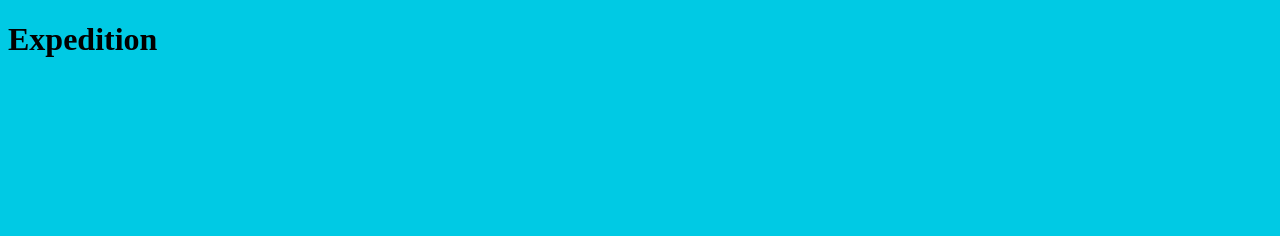
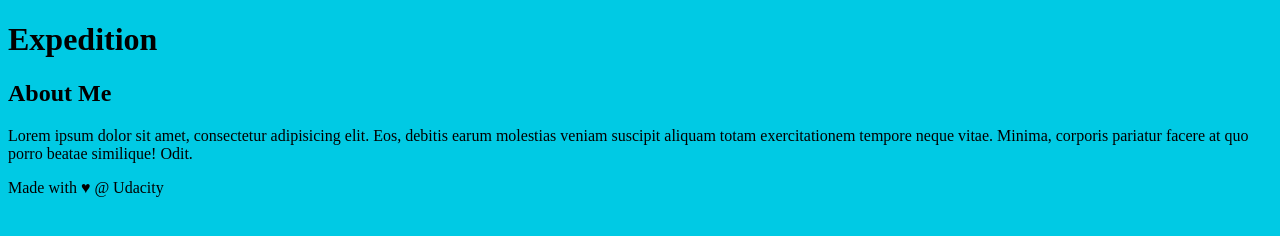
Before and after one commit to hemant1171/example-repo, a plain HTML site: page index.html in a window 1280 px wide. Drawn offline with Linux system fonts and the light colour scheme.

Commit message:
added 'aside'

```diff
--- a/index.html
+++ b/index.html
@@ -8,9 +8,26 @@
     <link rel="stylesheet" href="css/app.css">
 </head>
 <body>
+
     <header>
-    <h1>Expedition</h1>
+        <h1>Expedition</h1>
     </header>
+
+    <div class="container">
+        <main>
+
+        </main>
+    </div>
+
+    <aside>
+    <h2>About Me</h2>
+
+    <p>Lorem ipsum dolor sit amet, consectetur adipisicing elit. Eos, debitis earum molestias veniam suscipit aliquam totam exercitationem tempore neque vitae. Minima, corporis pariatur facere at quo porro beatae similique! Odit.</p>
+</aside>
+
+    <footer>
+        Made with ♥ @ Udacity
+    </footer>
     <script src="js/app.js"></script>
 </body>
 </html>
```
